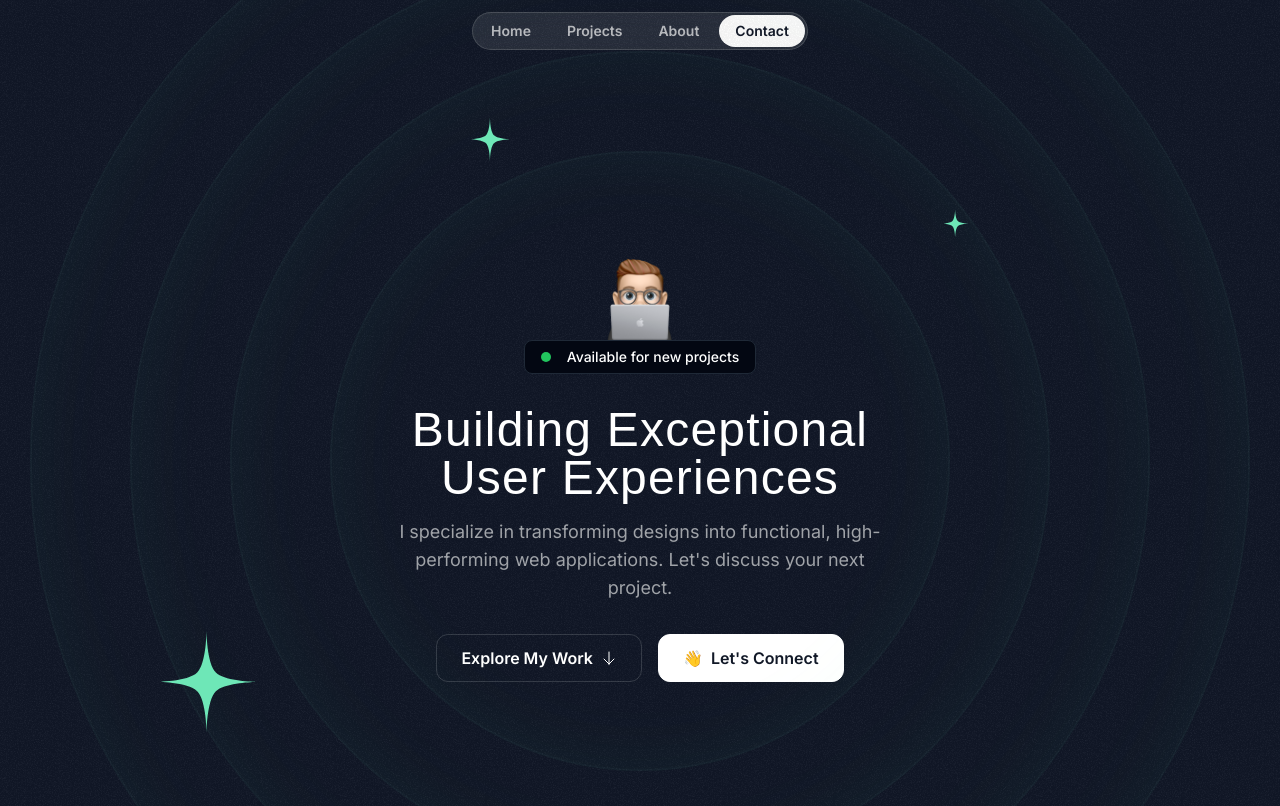
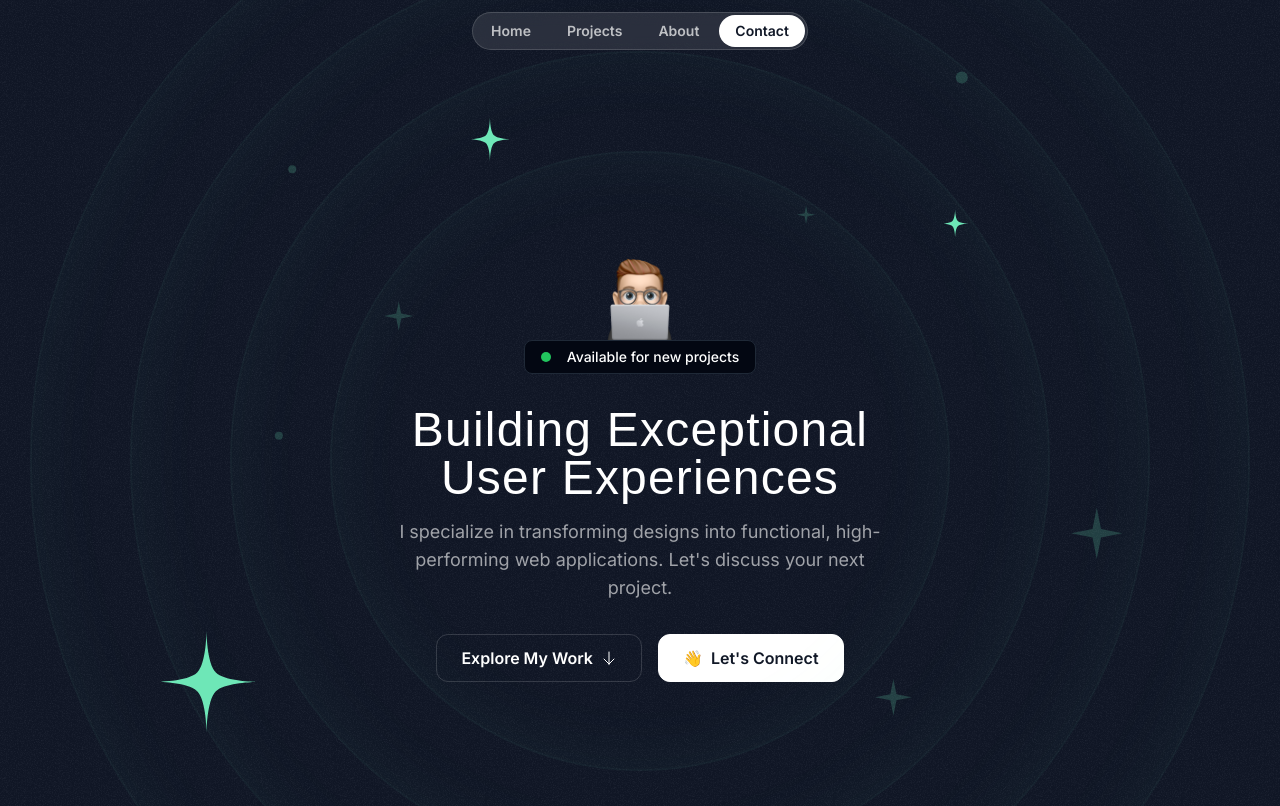
Before and after one commit to saaranganand/website, a Next.js app: page / in a window 1280 px wide. Shown: the top 806 px of the page. Built offline with nearby package versions, Linux system fonts and the light colour scheme; a web font is replaced by a local one.

Commit message:
sparkles and dots

```diff
--- a/src/components/HeroOrbit.tsx
+++ b/src/components/HeroOrbit.tsx
@@ -9,7 +9,7 @@
     <div className='absolute left-1/2 top-1/2 -translate-x-1/2 -translate-y-1/2 '>
       { /* {centering} */ }
       <div
-        className=''
+        className='flex items-start justify-start'
         style={{
             transform: `rotate(${rotation}deg)`,
             height: `${size}px`,
--- a/src/sections/Header.tsx
+++ b/src/sections/Header.tsx
@@ -1,6 +1,6 @@
 export const Header = () => {
   return (
-  <div className="flex justify-center items-center fixed top-3 w-full">
+  <div className="flex justify-center items-center fixed top-3 w-full z-index z-10">
     <nav className="flex gap-1 p-0.5 border border-white/15 rounded-full bg-white/10 backdrop-blur">
       <a href="#" className="nav-item">Home</a>
       <a href="#" className="nav-item">Projects</a>
--- a/src/sections/Hero.tsx
+++ b/src/sections/Hero.tsx
@@ -4,6 +4,7 @@
 import grainImage from '@/assets/images/grain.jpg';
 import StarIcon from '@/assets/icons/star.svg'
 import { HeroOrbit } from '@/components/HeroOrbit';
+import SparkleIcon from '@/assets/icons/sparkle.svg'
 
 export const HeroSection = () => {
   return (
@@ -22,6 +23,27 @@
     </HeroOrbit>
     <HeroOrbit size={590} rotation={98}>
       <StarIcon className="size-8 text-emerald-300" />
+    </HeroOrbit>
+    <HeroOrbit size={430} rotation={-14}>
+      <SparkleIcon className="size-8 text-emerald-300/20" />
+    </HeroOrbit>
+    <HeroOrbit size={440} rotation={79}>
+      <SparkleIcon className="size-5 text-emerald-300/20" />
+    </HeroOrbit>
+    <HeroOrbit size={530} rotation={178}>
+      <SparkleIcon className="size-10 text-emerald-300/20" />
+    </HeroOrbit>
+    <HeroOrbit size={710} rotation={144}>
+      <SparkleIcon className="size-14 text-emerald-300/20" />
+    </HeroOrbit>
+    <HeroOrbit size={720} rotation={85}>
+      <div className="size-3 rounded-full bg-emerald-300/20" />
+    </HeroOrbit>
+    <HeroOrbit size={520} rotation={-41}>
+      <div className="size-2 rounded-full bg-emerald-300/20" />
+    </HeroOrbit>
+    <HeroOrbit size={650} rotation={-5}>
+      <div className="size-2 rounded-full bg-emerald-300/20" />
     </HeroOrbit>
     <div className="container">
       <div className='flex flex-col items-center'>
```
